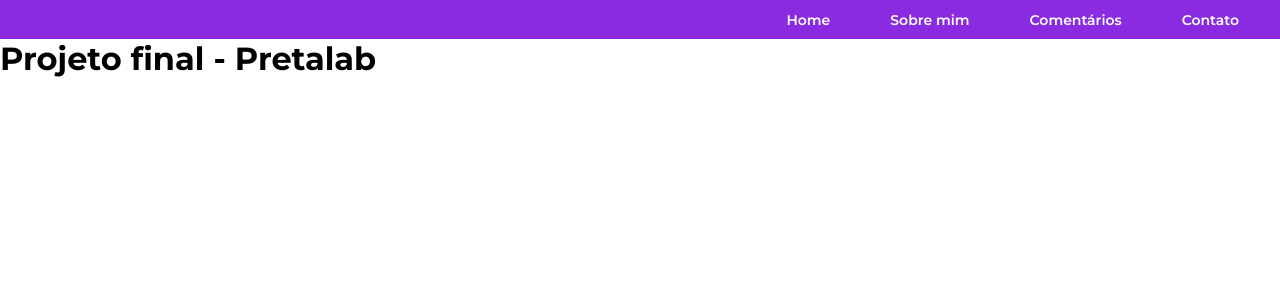
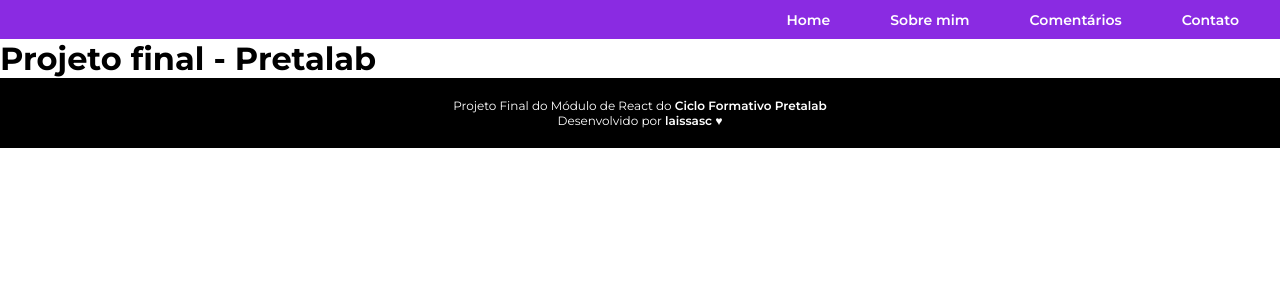
Before and after one commit to LaissaSaraiva/pretalab-projeto-final-react, a React (Vite) app: page / in a window 1280 px wide. Shown: the top 300 px of the page. Built offline with nearby package versions, Linux system fonts and the light colour scheme.

Commit message:
feat: adiciona footer

```diff
--- a/src/App.jsx
+++ b/src/App.jsx
@@ -1,10 +1,12 @@
 import Header from "./components/Header"
+import Footer from "./components/Footer"
 
 function App() {
   return (
     <>
     <Header/>
       <h1>Projeto final - Pretalab</h1>
+    <Footer/>
     </>
   )
 }
--- /dev/null
+++ b/src/components/Footer/Footer.module.css
@@ -0,0 +1,28 @@
+.footer {
+  background-color: black;
+  /* width: 100%; */
+  padding: 20px 5px
+
+}
+
+.footer__container {
+  display: flex;
+  flex-direction: column;
+  align-items: center;
+}
+
+.footer span {
+  font-size: 12px;
+  font-weight: 400;
+  color: white;
+}
+
+.footer a {
+  color: white;
+  text-decoration: none;
+  font-weight: 600;
+}
+
+.footer a:hover {
+  text-decoration: underline;
+}
--- /dev/null
+++ b/src/components/Footer/index.jsx
@@ -0,0 +1,33 @@
+import React from "react"
+import styles from './Footer.module.css'
+
+const Footer = () => {
+  return (
+    <footer className={styles.footer}>
+      <div className={styles.footer__container}>
+        <span>
+          Projeto Final do Módulo de React do{" "}
+          <span>
+            <a href="https://www.pretalab.com/" rel="noreferrer">
+              Ciclo Formativo Pretalab
+            </a>
+          </span>
+        </span>
+        <span>
+          Desenvolvido por{" "}
+          <span>
+            <a
+              href="https://github.com/LaissaSaraiva"
+              target="_blank"
+              rel="noreferrer"
+            >
+              laissasc ♥
+            </a>
+          </span>{" "}
+        </span>
+      </div>
+    </footer>
+  );
+};
+
+export default Footer
```
